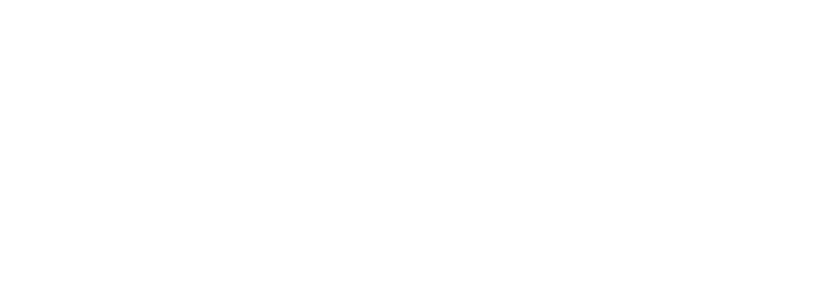
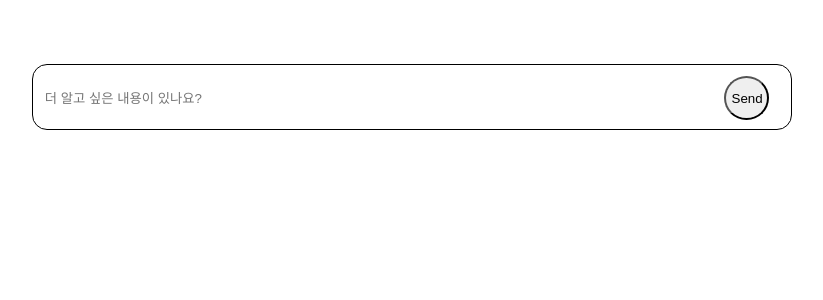
Before and after one commit to swoo0514/sharpa, a React (Create React App) app in the folder sherpa/: page /search in a window 1280 px wide. Before the commit this address had no page. Shown: the top 300 px of the page, without its empty margins (228-1051 px from the left). Built offline with nearby package versions, Linux system fonts and the light colour scheme.

Commit message:
기본 기능2

```diff
--- a/sherpa/src/App.jsx
+++ b/sherpa/src/App.jsx
@@ -2,7 +2,7 @@ import React from 'react';
 import { useState } from 'react';
 import { BrowserRouter, Routes, Route } from 'react-router-dom';
 
-import MainPage from './MainPage';
+import SearchPage from './SearchPage';
 
 function App() {
   return (
@@ -10,7 +10,7 @@ function App() {
       <div>
         <BrowserRouter>
           <Routes>
-            <Route path="/" element={<MainPage />} />
+            <Route path="/search" element={<SearchPage />} />
           </Routes>
         </BrowserRouter>
       </div>
--- a/sherpa/src/MainPage.jsx
+++ b/sherpa/src/SearchPage.jsx
@@ -4,7 +4,7 @@ import axios from 'axios';
 import '../src/style.css';
 import SlowDisplay from './components/SlowDisplay';
 
-function MainPage() {
+function SearchPage() {
   const [message, setMessage] = useState('');
   const [Replies, setReplies] = useState([]);
   const [userInput, setInput] = useState([]);
@@ -41,30 +41,14 @@ function MainPage() {
 
   return (
     <div>
-      <h1>Chat Bot</h1>
-      <div>
-        <input
-          type="text"
-          value={message}
-          onChange={(e) => setMessage(e.target.value)}
-        />
-        <button onClick={handleChat}>Send</button>
-      </div>
       <div>
         {conversations.map((conversation, index) => (
           <div key={index}>
-            {conversation.question}
+            <div className="q_box">{conversation.question}</div>
             <br />
             <div>
               <div key={index}>
-                <div
-                  className="test2"
-                  style={{
-                    display: 'flex',
-                    flexDirection: 'column',
-                    border: '1px solid black',
-                  }}
-                >
+                <div className="a_box">
                   <SlowDisplay
                     key={index}
                     text={conversation.answer}
@@ -76,7 +60,22 @@ function MainPage() {
           </div>
         ))}
       </div>
+
+      <div>
+        <div className="input_box_wrapper">
+          <input
+            className="input_box"
+            type="text"
+            value={message}
+            onChange={(e) => setMessage(e.target.value)}
+            placeholder="더 알고 싶은 내용이 있나요?"
+          />
+          <button className="send_btn" onClick={handleChat}>
+            Send
+          </button>
+        </div>
+      </div>
     </div>
   );
 }
-export default MainPage;
+export default SearchPage;
--- a/sherpa/src/style.css
+++ b/sherpa/src/style.css
@@ -1,5 +1,37 @@
-.test {
-  border: 1px solid red;
-  height: 50px;
-  width: 50%;
+/* MainPage */
+.q_box {
+  width: 60%;
+  height: 20vh;
+  border: 1px dashed black;
+  margin: 0 auto;
+  margin-top: 10vh;
 }
+.a_box {
+  width: 60%;
+  height: 40vh;
+  border: 1px solid salmon;
+  margin: 0 auto;
+  margin-top: 2vh;
+}
+
+.input_box_wrapper {
+  width: 60%;
+  height: 8vh;
+  margin: 0 auto;
+  margin-top: 8vh;
+  border: 1px solid black;
+  border-radius: 15px;
+}
+.input_box {
+  width: 80%;
+  height: 75%;
+  border: none;
+  margin: 8px 0 0 10px;
+}
+
+.send_btn {
+  border-radius: 50%;
+  height: 70%;
+  width: 6%;
+  margin-left: 70px;
+}
```
